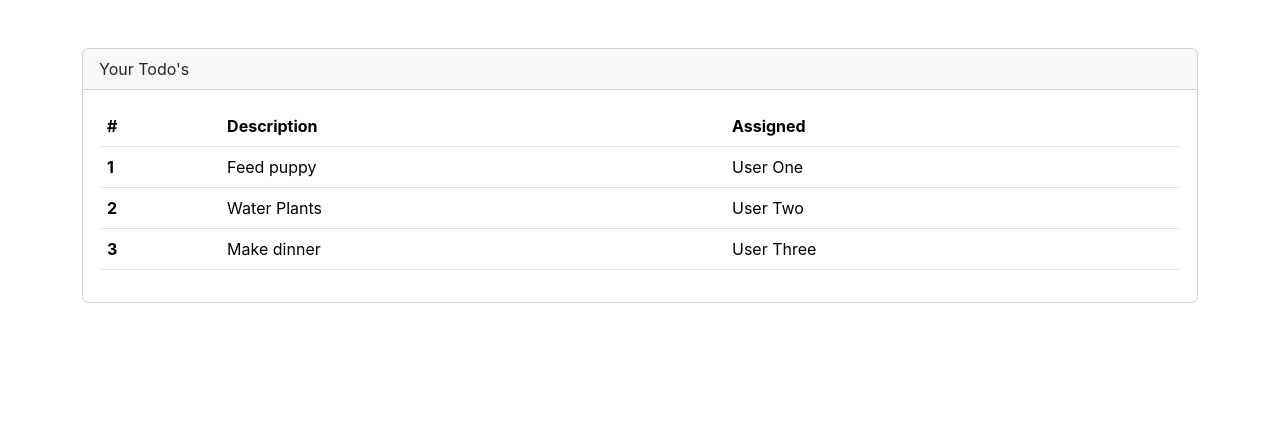
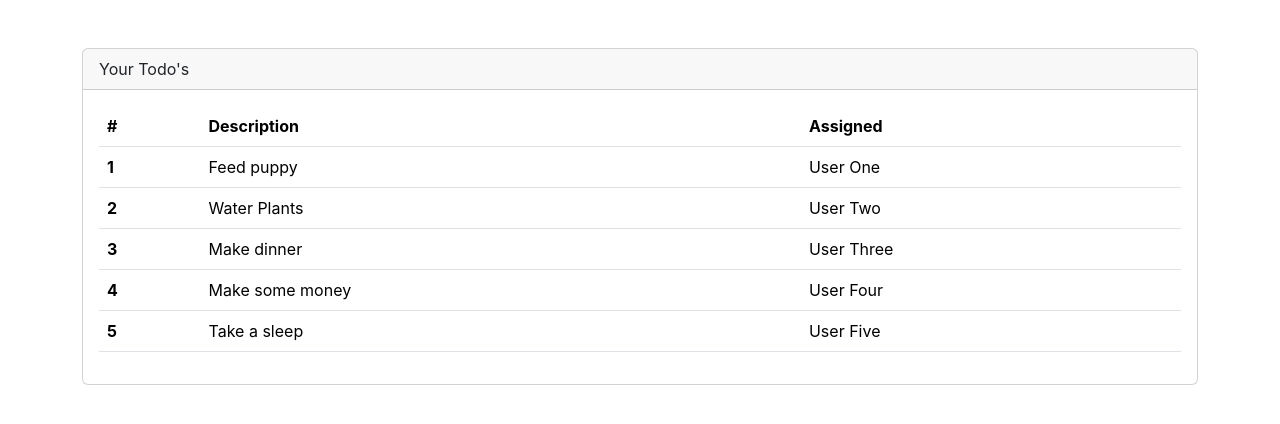
Before and after one commit to Dan1elJr/react-todos, a React (Create React App) app: page / in a window 1280 px wide. Shown: the top 424 px of the page. Built offline with nearby package versions, Linux system fonts and the light colour scheme.

Commit message:
React/Fundamentals - Rendering Dynamical list

```diff
--- a/src/App.js
+++ b/src/App.js
@@ -1,12 +1,14 @@
 import logo from './logo.svg';
 import './App.css';
-import TodoRowItem from './components/TodoRowItem';
+import TodoTable from './components/TodoTable';
 
 //Object array for input into component
 const todos = [
   {rowNumber:1, rowDescription:'Feed puppy', rowAssigned:'User One'},
   {rowNumber:2, rowDescription:'Water Plants', rowAssigned:'User Two'},
-  {rowNumber:3, rowDescription:'Make dinner', rowAssigned:'User Three'}
+  {rowNumber:3, rowDescription:'Make dinner', rowAssigned:'User Three'},
+  {rowNumber:4, rowDescription:'Make some money', rowAssigned:'User Four'},
+  {rowNumber:5, rowDescription:'Take a sleep', rowAssigned:'User Five'}
 ];
 
 function App() {
@@ -17,27 +19,11 @@ function App() {
           Your Todo's
         </div>
         <div className='card-body'>
-          <table className='table table-hover'>
-
-            <thead>
-              <tr>
-                <th scope='col'>#</th>
-                <th scope='col'>Description</th>
-                <th scope='col'>Assigned</th>
-              </tr>
-            </thead>
-
-            <tbody>
-              <TodoRowItem rowNumber={todos[0].rowNumber} rowDescription = {todos[0].rowDescription} rowAssigned = {todos[0].rowAssigned}/>
-              <TodoRowItem rowNumber={todos[1].rowNumber} rowDescription = {todos[1].rowDescription} rowAssigned = {todos[1].rowAssigned}/>
-              <TodoRowItem rowNumber={todos[2].rowNumber} rowDescription = {todos[2].rowDescription} rowAssigned = {todos[2].rowAssigned}/>
-            </tbody>
-
-          </table>
+          <TodoTable todos={todos}/>
         </div>
       </div>
     </div>
-  );
+  )
 }
 
 export default App;
--- /dev/null
+++ b/src/components/TodoTable.js
@@ -0,0 +1,30 @@
+import TodoRowItem from "./TodoRowItem"
+
+function TodoTable(props){
+
+    return (
+        <table className="table table-hover">
+            <thead>
+                <tr>
+                    <th scope='col'>#</th>
+                    <th scope='col'>Description</th>
+                    <th scope='col'>Assigned</th>
+                </tr>
+            </thead>
+
+            <tbody>
+                {props.todos.map(todo => (
+                    <TodoRowItem
+                    rowNumber={todo.rowNumber}
+                    rowDescription={todo.rowDescription}
+                    rowAssigned={todo.rowAssigned}
+                    />
+                ))}
+            </tbody>
+
+        </table>
+    )
+
+}
+
+export default TodoTable
```
